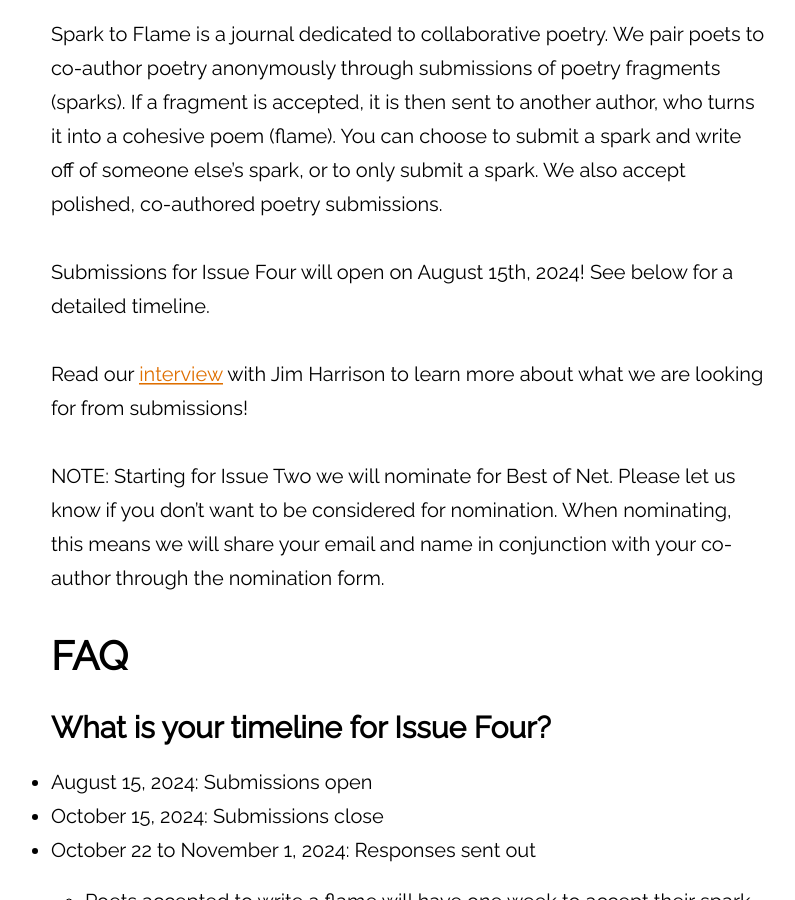
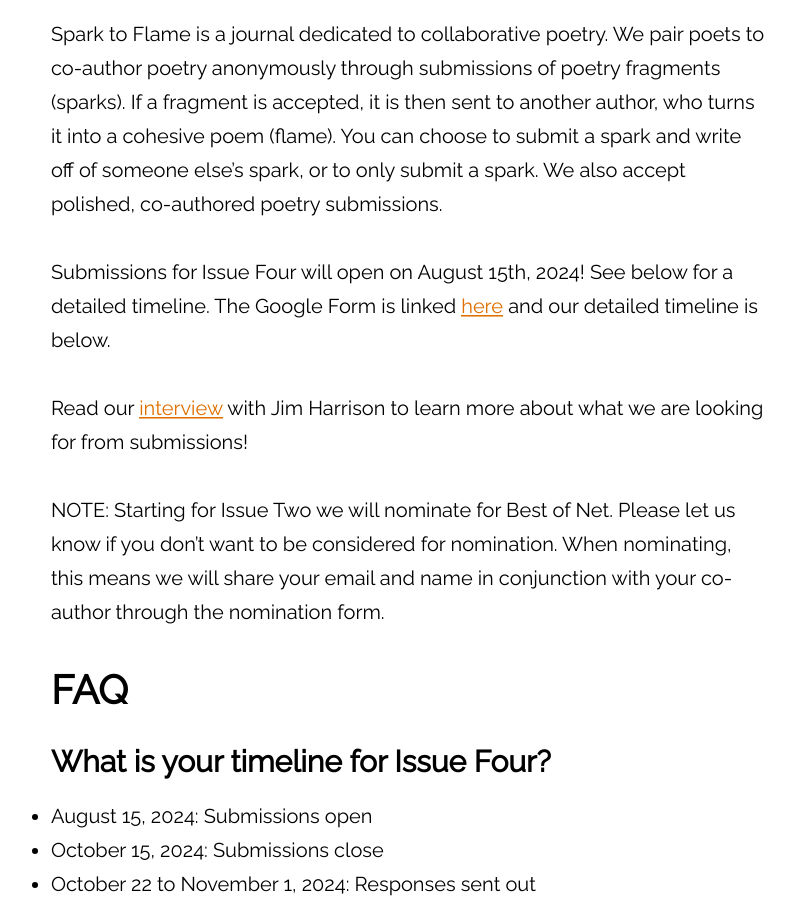
Before and after one commit to atmars77/atmars77.github.io, a Jekyll site: the page built from submit.md, in a window 1280 px wide and 900 px high, scrolled down 444 px. Shown: the whole window, without its empty margins (232-1027 px from the left). Built offline with Jekyll 4.4.1, drawn with Linux system fonts in a browser that asks for light colours.

Commit message:
adding google form

```diff
--- a/submit.md
+++ b/submit.md
@@ -8,7 +8,7 @@
 ---
 Spark to Flame is a journal dedicated to collaborative poetry. We pair poets to co-author poetry anonymously through submissions of poetry fragments (sparks). If a fragment is accepted, it is then sent to another author, who turns it into a cohesive poem (flame). You can choose to submit a spark and write off of someone else’s spark, or to only submit a spark. We also accept polished, co-authored poetry submissions.
 
-Submissions for Issue Four will open on August 15th, 2024! See below for a detailed timeline. <!----The Google Form is linked [here](https://docs.google.com/forms/d/e/1FAIpQLSfSGdVhvc4x3irQQvRg4dS9WbKTAPjBYHu0r3zdvnJd7fjCzQ/viewform?usp=sharing) and our detailed timeline is below.---->
+Submissions for Issue Four will open on August 15th, 2024! See below for a detailed timeline. The Google Form is linked [here](https://docs.google.com/forms/d/e/1FAIpQLSfSGdVhvc4x3irQQvRg4dS9WbKTAPjBYHu0r3zdvnJd7fjCzQ/viewform?usp=sharing) and our detailed timeline is below.
 
 Read our [interview](https://sixquestionsfor.blogspot.com/2023/10/Spark-To-Flame.html) with Jim Harrison to learn more about what we are looking for from submissions!
 
```
